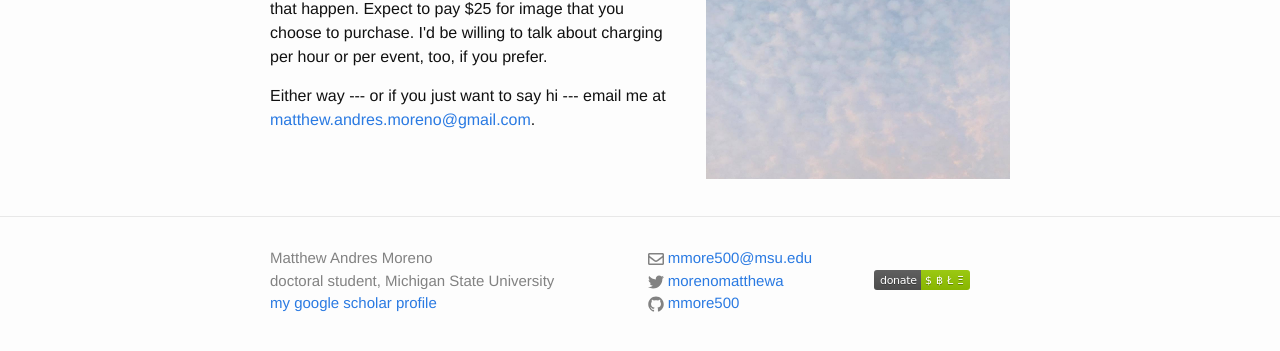
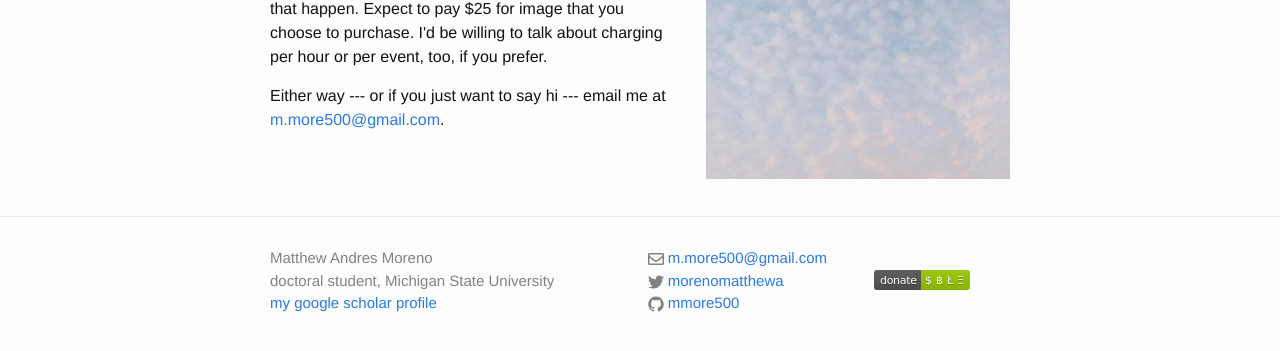
Before and after one commit to mmore500/mmore500.github.io, a Jekyll site: the page built from inquiry.md, in a window 1280 px wide. Shown: the part 293-644 px from the top of the page. Built offline with Jekyll 4.4.1, drawn with Linux system fonts in a browser that asks for light colours.

Commit message:
Update email address

```diff
--- a/_config.yml
+++ b/_config.yml
@@ -7,7 +7,7 @@
 
 # Site settings
 title: Matthew Andres Moreno
-email: mmore500@msu.edu
+email: m.more500@gmail.com
 description: > # this means to ignore newlines until "baseurl:"
   doctoral student, Michigan State University
 baseurl: "" # the subpath of your site, e.g. /blog
--- a/inquiry.md
+++ b/inquiry.md
@@ -32,7 +32,7 @@ permalink: /inquiry/
 
   <p>
     Either way --- or if you just want to say hi --- email me at
-    <a href="mailto:matthew.andres.moreno@gmail.com">matthew.andres.moreno@gmail.com</a>.
+    <a href="mailto:{{ site.email }}">{{ site.email }}</a>.
   </p>
   </div>
   <div class="hideflex">
```
Also changed, not shown: README.md.
